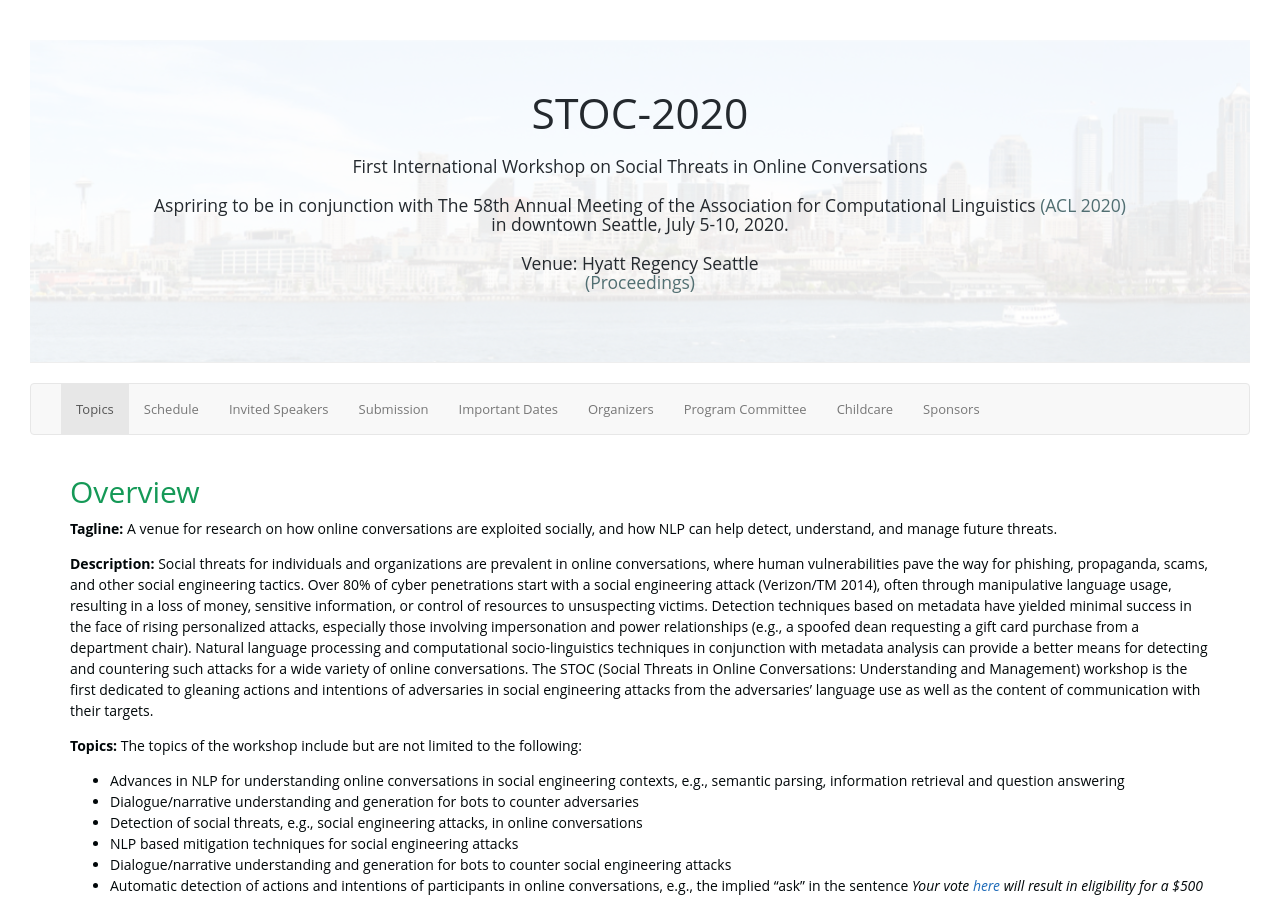
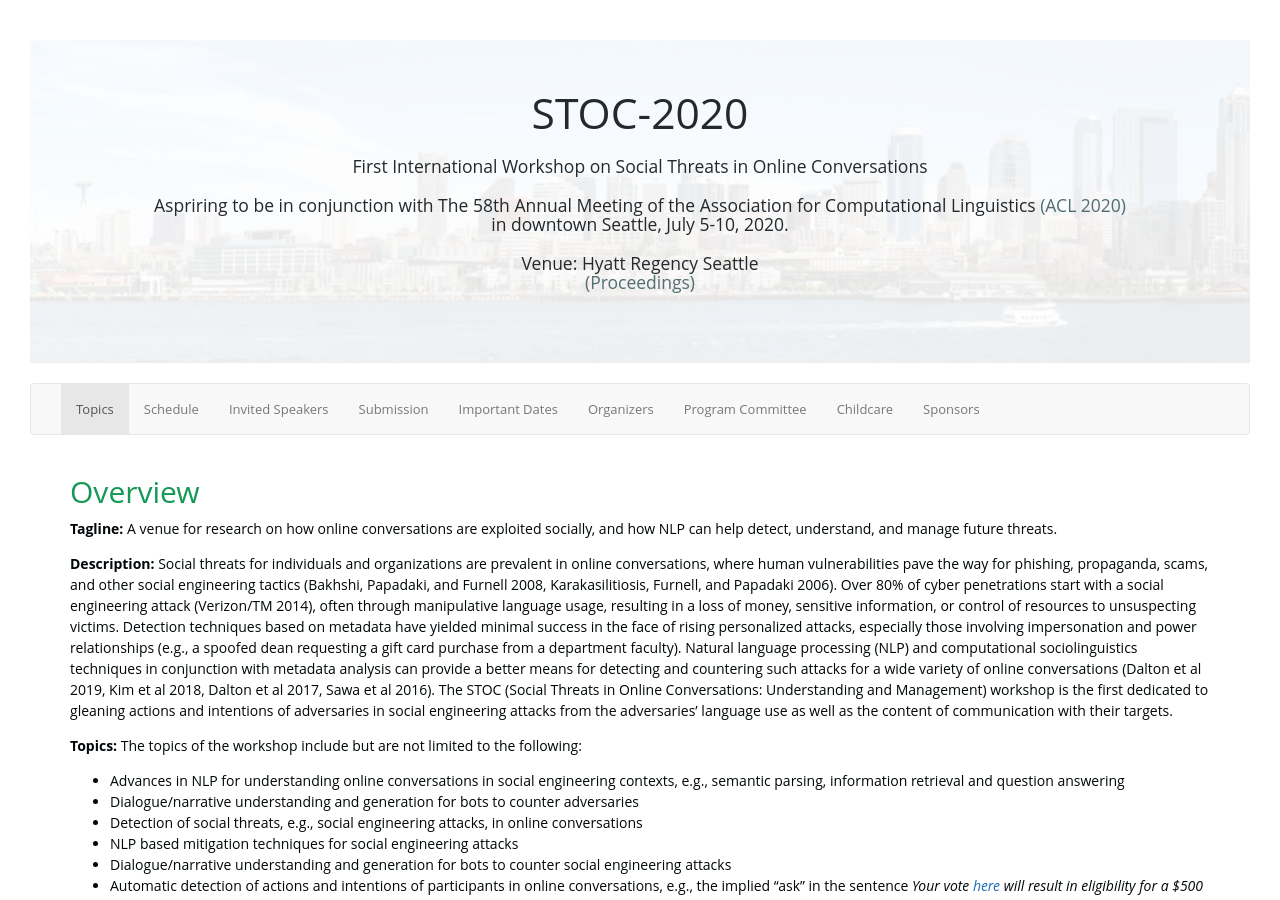
Before and after one commit to social-threats/social-threats.github.io, a Jekyll site: the page built from index.html, in a window 1280 px wide and 900 px high. Built offline with Jekyll 4.4.1, drawn with Linux system fonts in a browser that asks for light colours; nearby versions of some CDN libraries.

Commit message:
Update description.html

```diff
--- a/_includes/_STOC_2020/description.html
+++ b/_includes/_STOC_2020/description.html
@@ -5,16 +5,5 @@
 </p>
 
 <p>
-    <b>Description:</b> Social threats for individuals and organizations are prevalent in online conversations, where human
-    vulnerabilities pave the way for phishing, propaganda, scams, and other social engineering tactics. Over 80% of
-    cyber penetrations start with a social engineering attack (Verizon/TM 2014), often through manipulative language
-    usage, resulting in a loss of money, sensitive information, or control of resources to unsuspecting victims.
-    Detection techniques based on metadata have yielded minimal success in the face of rising personalized attacks,
-    especially those involving impersonation and power relationships (e.g., a spoofed dean requesting a gift card
-    purchase from a department chair). Natural language processing and computational socio-linguistics techniques in
-    conjunction with metadata analysis can provide a better means for detecting and countering such attacks for a
-    wide variety of online conversations. The STOC (Social Threats in Online Conversations: Understanding and
-    Management) workshop is the first dedicated to gleaning actions and intentions of adversaries in social
-    engineering attacks from the adversaries’ language use as well as the content of communication with their
-    targets.
+    <b>Description:</b> Social threats for individuals and organizations are prevalent in online conversations, where human vulnerabilities pave the way for phishing, propaganda, scams, and other social engineering tactics (Bakhshi, Papadaki, and Furnell 2008, Karakasilitiosis, Furnell, and Papadaki 2006). Over 80% of cyber penetrations start with a social engineering attack (Verizon/TM 2014), often through manipulative language usage, resulting in a loss of money, sensitive information, or control of resources to unsuspecting victims. Detection techniques based on metadata have yielded minimal success in the face of rising personalized attacks, especially those involving impersonation and power relationships (e.g., a spoofed dean requesting a gift card purchase from a department faculty). Natural language processing (NLP) and computational sociolinguistics techniques in conjunction with metadata analysis can provide a better means for detecting and countering such attacks for a wide variety of online conversations (Dalton et al 2019, Kim et al 2018, Dalton et al 2017, Sawa et al 2016). The STOC (Social Threats in Online Conversations: Understanding and Management) workshop is the first dedicated to gleaning actions and intentions of adversaries in social engineering attacks from the adversaries’ language use as well as the content of communication with their targets.
 </p>
```
